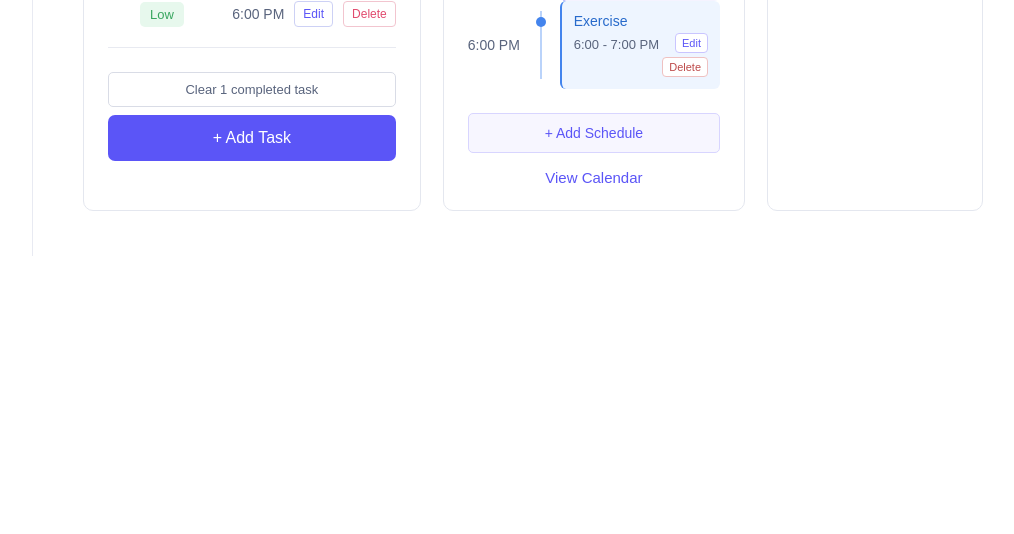
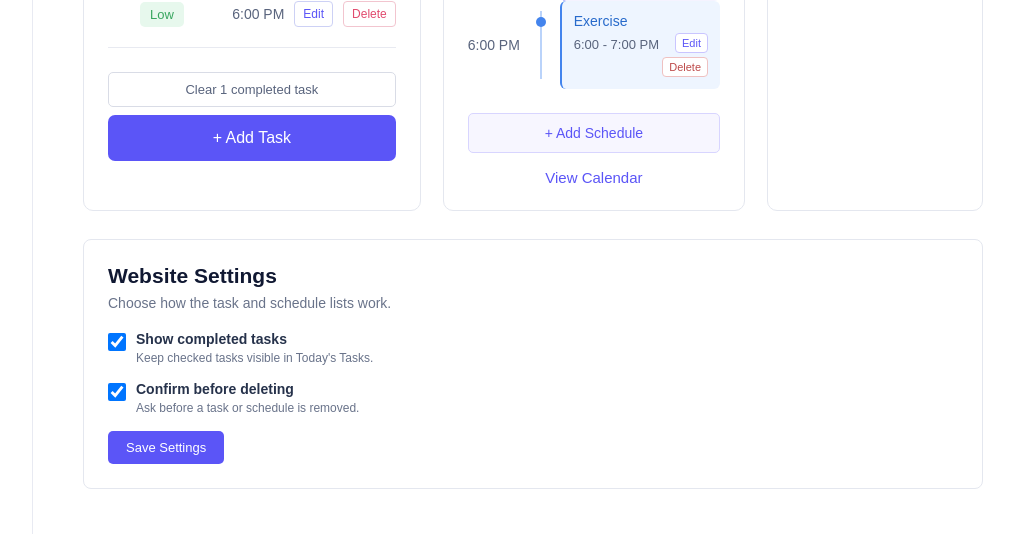
Before and after one commit to peterygalaxy-arch/Time-Management, a Flask app: page / in a window 1280 px wide. Shown: the part 912-1446 px from the top of the page, without its empty margins (247-1261 px from the left). Before the commit the page ends 1168 px from the top, so only its background shows below. Run offline with Flask 3, Linux system fonts and the light colour scheme.

Commit message:
finish the main website features

```diff
--- a/static/script.js
+++ b/static/script.js
@@ -364,10 +364,47 @@ const taskSort = document.getElementById("task-sort");
 const taskResultCount = document.getElementById("task-result-count");
 const streakNumber = document.getElementById("streak-number");
 const streakNote = document.getElementById("streak-note");
+const settingsPanel = document.getElementById("settings-panel");
+const showCompletedSetting = document.getElementById("show-completed-setting");
+const confirmDeleteSetting = document.getElementById("confirm-delete-setting");
+const saveSettingsButton = document.getElementById("save-settings-button");
+const settingsMessage = document.getElementById("settings-message");
 let dailyGoal = 4;
 let taskFilter = "all";
 let streakCount = 0;
 let lastStreakDate = "";
+let showCompletedTasks = true;
+let confirmBeforeDelete = true;
+
+function loadWebsiteSettings() {
+    const savedSettingsText = localStorage.getItem("timeTrackWebsiteSettings");
+
+    if (savedSettingsText === null) {
+        return;
+    }
+
+    const savedSettings = JSON.parse(savedSettingsText);
+
+    if (typeof savedSettings.showCompletedTasks === "boolean") {
+        showCompletedTasks = savedSettings.showCompletedTasks;
+    }
+
+    if (typeof savedSettings.confirmBeforeDelete === "boolean") {
+        confirmBeforeDelete = savedSettings.confirmBeforeDelete;
+    }
+
+    showCompletedSetting.checked = showCompletedTasks;
+    confirmDeleteSetting.checked = confirmBeforeDelete;
+}
+
+function saveWebsiteSettings() {
+    const websiteSettings = {
+        showCompletedTasks: showCompletedTasks,
+        confirmBeforeDelete: confirmBeforeDelete
+    };
+
+    localStorage.setItem("timeTrackWebsiteSettings", JSON.stringify(websiteSettings));
+}
 
 function saveDailyGoal() {
     localStorage.setItem("timeTrackDailyGoal", dailyGoal);
@@ -496,6 +533,10 @@ function filterTasks() {
         }
 
         if (priorityFilter.value !== "all" && taskPriority !== priorityFilter.value) {
+            showTask = false;
+        }
+
+        if (showCompletedTasks === false && checkbox.checked) {
             showTask = false;
         }
 
@@ -808,6 +849,18 @@ clearCompletedButton.addEventListener("click", function () {
     saveTasks();
 });
 
+saveSettingsButton.addEventListener("click", function () {
+    showCompletedTasks = showCompletedSetting.checked;
+    confirmBeforeDelete = confirmDeleteSetting.checked;
+    saveWebsiteSettings();
+    filterTasks();
+    settingsMessage.textContent = "Settings saved.";
+
+    setTimeout(function () {
+        settingsMessage.textContent = "";
+    }, 2000);
+});
+
 function listenToCheckbox(checkbox) {
     checkbox.addEventListener("change", function () {
         updateTaskSummary();
@@ -860,7 +913,11 @@ function listenToDeleteButton(deleteButton) {
     deleteButton.addEventListener("click", function () {
         const taskRow = deleteButton.closest(".task-row");
         const taskLabel = taskRow.querySelector("label");
-        const shouldDelete = confirm("Delete " + taskLabel.textContent + "?");
+        let shouldDelete = true;
+
+        if (confirmBeforeDelete) {
+            shouldDelete = confirm("Delete " + taskLabel.textContent + "?");
+        }
 
         if (shouldDelete) {
             taskRow.remove();
@@ -870,6 +927,7 @@ function listenToDeleteButton(deleteButton) {
     });
 }
 
+loadWebsiteSettings();
 loadSavedTasks();
 
 const firstCheckboxes = taskList.querySelectorAll("input[type='checkbox']");
@@ -992,6 +1050,7 @@ calendarMenuLink.addEventListener("click", function (event) {
     event.preventDefault();
     selectMenuLink(calendarMenuLink);
     schedulePanel.scrollIntoView();
+    openCalendarView();
 });
 
 focusLink.addEventListener("click", function (event) {
@@ -1003,17 +1062,80 @@ focusLink.addEventListener("click", function (event) {
 settingsLink.addEventListener("click", function (event) {
     event.preventDefault();
     selectMenuLink(settingsLink);
-    timerPanel.scrollIntoView();
-
-    if (!timerOptions.classList.contains("open")) {
-        focusMinutesInput.value = focusMinutes;
-        timerOptions.classList.add("open");
-    }
+    settingsPanel.scrollIntoView();
 });
 
 const scheduleList = document.getElementById("schedule-list");
 const addScheduleButton = document.getElementById("add-schedule-button");
 const emptyScheduleMessage = document.getElementById("empty-schedule-message");
+const calendarLink = document.getElementById("calendar-link");
+const calendarDate = document.getElementById("calendar-date");
+const calendarCount = document.getElementById("calendar-count");
+const calendarItems = document.getElementById("calendar-items");
+
+function updateCalendarView() {
+    const scheduleRows = scheduleList.querySelectorAll(".schedule-row");
+    const today = new Date();
+    const dateOptions = {
+        weekday: "long",
+        month: "long",
+        day: "numeric"
+    };
+
+    calendarDate.textContent = today.toLocaleDateString("en-NZ", dateOptions);
+    calendarItems.innerHTML = "";
+
+    if (scheduleRows.length === 1) {
+        calendarCount.textContent = "1 plan today";
+    } else {
+        calendarCount.textContent = scheduleRows.length + " plans today";
+    }
+
+    if (scheduleRows.length === 0) {
+        const emptyCalendar = document.createElement("p");
+        emptyCalendar.className = "calendar-empty";
+        emptyCalendar.textContent = "Nothing is planned for today.";
+        calendarItems.appendChild(emptyCalendar);
+        return;
+    }
+
+    scheduleRows.forEach(function (scheduleRow) {
+        const calendarItem = document.createElement("div");
+        const itemTime = document.createElement("p");
+        const itemName = document.createElement("p");
+
+        calendarItem.className = "calendar-item";
+        itemTime.className = "calendar-item-time";
+        itemName.className = "calendar-item-name";
+        itemTime.textContent = scheduleRow.querySelector(".schedule-hours").textContent;
+        itemName.textContent = scheduleRow.querySelector(".schedule-name").textContent;
+
+        calendarItem.appendChild(itemTime);
+        calendarItem.appendChild(itemName);
+        calendarItems.appendChild(calendarItem);
+    });
+}
+
+function openCalendarView() {
+    updateCalendarView();
+    schedulePanel.classList.add("calendar-mode");
+    calendarLink.textContent = "Back to Schedule";
+}
+
+function closeCalendarView() {
+    schedulePanel.classList.remove("calendar-mode");
+    calendarLink.textContent = "View Calendar";
+}
+
+calendarLink.addEventListener("click", function (event) {
+    event.preventDefault();
+
+    if (schedulePanel.classList.contains("calendar-mode")) {
+        closeCalendarView();
+    } else {
+        openCalendarView();
+    }
+});
 
 function updateScheduleMessage() {
     const scheduleRows = scheduleList.querySelectorAll(".schedule-row");
@@ -1136,7 +1258,11 @@ function listenToScheduleDeleteButton(deleteButton) {
     deleteButton.addEventListener("click", function () {
         const scheduleRow = deleteButton.closest(".schedule-row");
         const scheduleName = scheduleRow.querySelector(".schedule-name");
-        const shouldDelete = confirm("Delete " + scheduleName.textContent + "?");
+        let shouldDelete = true;
+
+        if (confirmBeforeDelete) {
+            shouldDelete = confirm("Delete " + scheduleName.textContent + "?");
+        }
 
         if (shouldDelete) {
             scheduleRow.remove();
--- a/static/style.css
+++ b/static/style.css
@@ -1092,3 +1146,70 @@ body {
 .reset-icon {
     margin-right: 7px;
 }
+
+.settings-panel {
+    margin-top: 28px;
+    padding: 24px;
+    border: 1px solid #e4e7ef;
+    border-radius: 8px;
+    background-color: white;
+}
+
+.settings-panel h3 {
+    margin: 0;
+    font-size: 21px;
+}
+
+.settings-description {
+    margin: 7px 0 20px 0;
+    color: #69738a;
+    font-size: 14px;
+}
+
+.setting-row {
+    display: flex;
+    align-items: flex-start;
+    max-width: 460px;
+    margin-bottom: 16px;
+    cursor: pointer;
+}
+
+.setting-row input {
+    width: 18px;
+    height: 18px;
+    margin: 2px 10px 0 0;
+}
+
+.setting-row span {
+    display: block;
+}
+
+.setting-row strong {
+    display: block;
+    color: #26324b;
+    font-size: 14px;
+}
+
+.setting-row small {
+    display: block;
+    margin-top: 4px;
+    color: #69738a;
+    font-size: 12px;
+}
+
+.save-settings-button {
+    padding: 9px 18px;
+    border: none;
+    border-radius: 5px;
+    background-color: #5b55f7;
+    color: white;
+    font-size: 13px;
+    cursor: pointer;
+}
+
+.settings-message {
+    display: inline;
+    margin-left: 10px;
+    color: #258647;
+    font-size: 12px;
+}
--- a/templates/index.html
+++ b/templates/index.html
@@ -341,8 +341,14 @@
 
                     <p class="empty-schedule-message" id="empty-schedule-message">No schedules left today.</p>
 
+                    <div class="calendar-view" id="calendar-view">
+                        <p class="calendar-date" id="calendar-date">Today's calendar</p>
+                        <p class="calendar-count" id="calendar-count">0 plans today</p>
+                        <div class="calendar-items" id="calendar-items"></div>
+                    </div>
+
                     <button class="add-schedule-button" id="add-schedule-button" type="button">+ Add Schedule</button>
-                    <a class="calendar-link" href="#">View Calendar</a>
+                    <a class="calendar-link" id="calendar-link" href="#">View Calendar</a>
                 </div>
 
                 <div class="timer-panel" id="timer-panel">
@@ -383,6 +389,30 @@
                     </button>
                 </div>
             </div>
+
+            <div class="settings-panel" id="settings-panel">
+                <h3>Website Settings</h3>
+                <p class="settings-description">Choose how the task and schedule lists work.</p>
+
+                <label class="setting-row" for="show-completed-setting">
+                    <input id="show-completed-setting" type="checkbox" checked>
+                    <span>
+                        <strong>Show completed tasks</strong>
+                        <small>Keep checked tasks visible in Today's Tasks.</small>
+                    </span>
+                </label>
+
+                <label class="setting-row" for="confirm-delete-setting">
+                    <input id="confirm-delete-setting" type="checkbox" checked>
+                    <span>
+                        <strong>Confirm before deleting</strong>
+                        <small>Ask before a task or schedule is removed.</small>
+                    </span>
+                </label>
+
+                <button class="save-settings-button" id="save-settings-button" type="button">Save Settings</button>
+                <p class="settings-message" id="settings-message"></p>
+            </div>
         </div>
     </div>
     <script src="{{ url_for('static', filename='script.js') }}"></script>
```
Also changed, not shown: other parts of static/style.css (+54 -0 lines).
